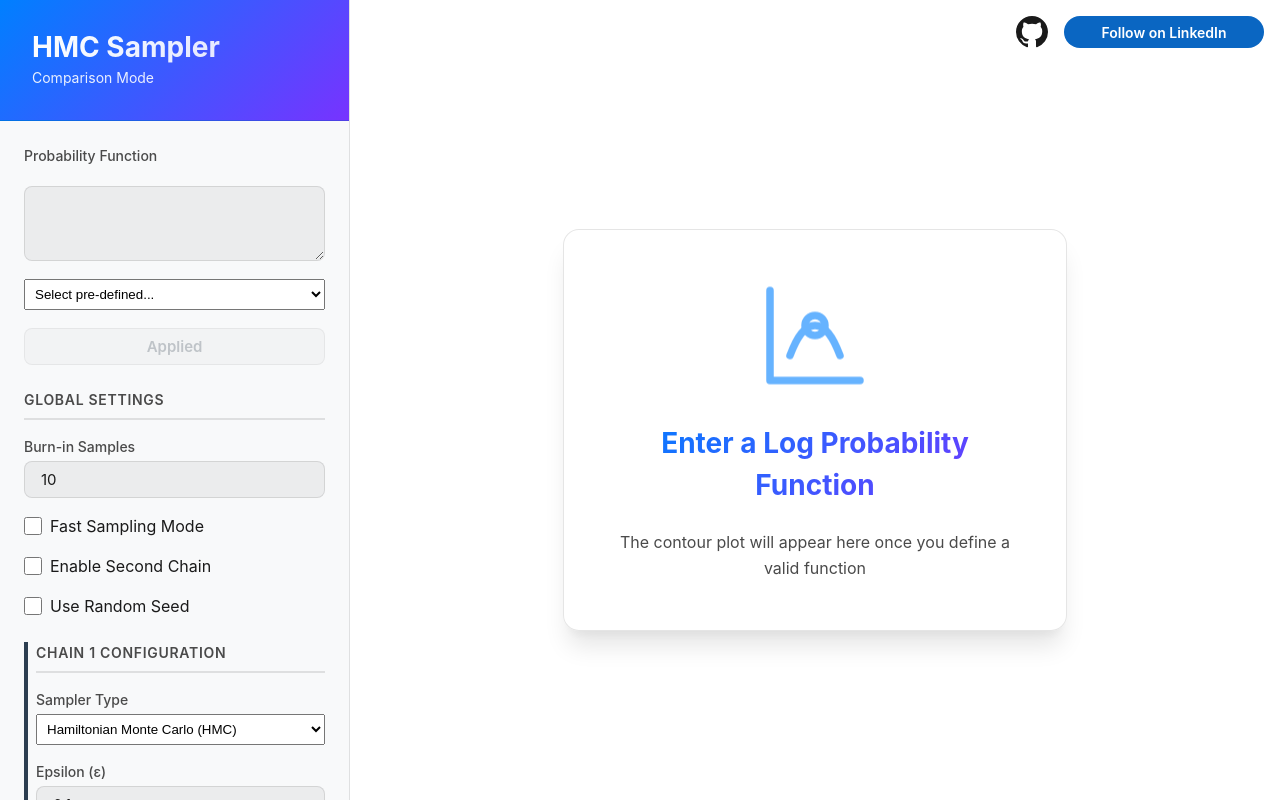
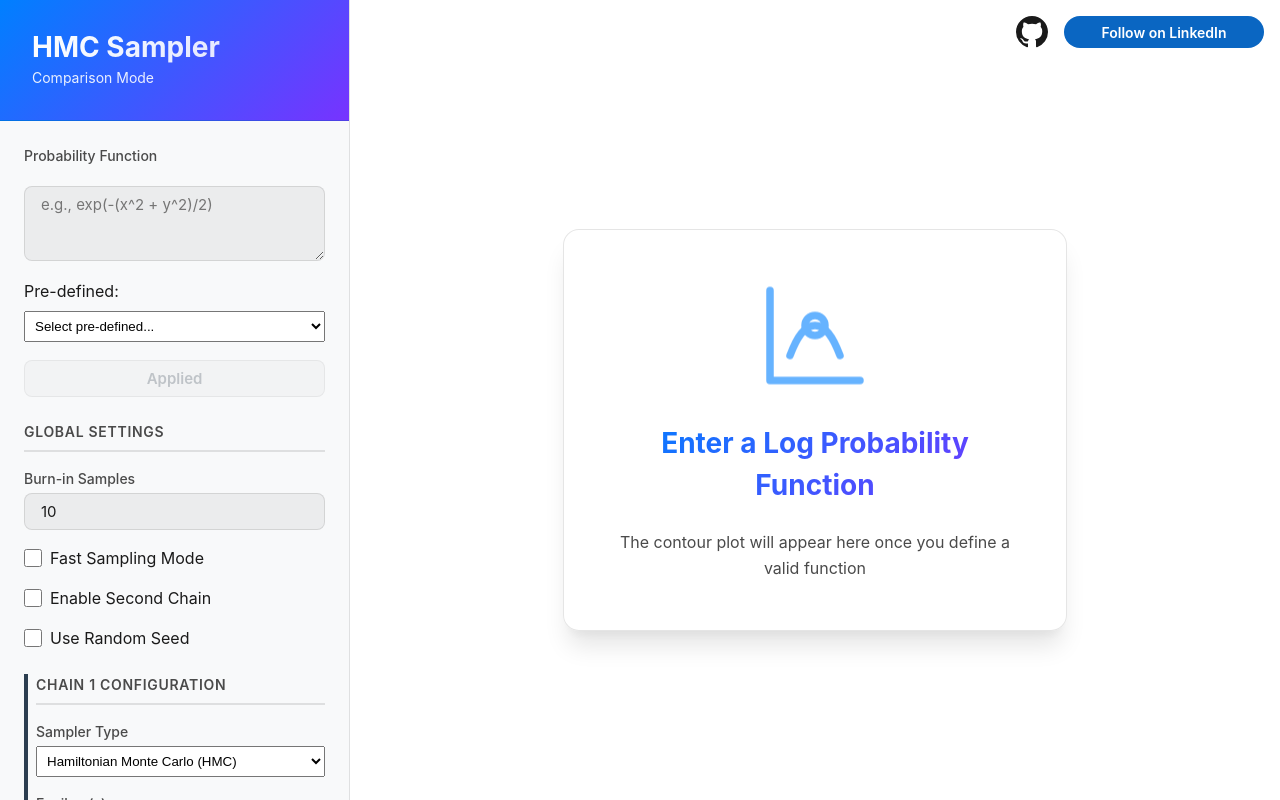
Before and after one commit to aerubanov/HMC_visualization, a React (Vite) app: page / in a window 1280 px wide. Built offline with nearby package versions, Linux system fonts and the light colour scheme.

Commit message:
fix some tests

```diff
--- a/src/components/Controls.jsx
+++ b/src/components/Controls.jsx
@@ -84,11 +84,14 @@ function Controls({
               id="logp-input"
               className="control-input"
               style={{ width: '100%', marginBottom: '10px' }}
+              placeholder="e.g., exp(-(x^2 + y^2)/2)"
               value={draftLogP}
               onChange={e => setDraftLogP(e.target.value)}
               rows={3}
             />
+            <label htmlFor="predefined-select" className="control-sublabel">Pre-defined:</label>
             <select
+              id="predefined-select"
               className="control-select"
               style={{ width: '100%', marginBottom: '10px', padding: '6px' }}
               onChange={e => e.target.value && setDraftLogP(e.target.value)}
@@ -146,8 +149,8 @@ function Controls({
             <h3 className="section-title">Chain {index + 1} Configuration</h3>
 
             <div className="control-group">
-              <label className="control-label">Sampler Type</label>
-              <select className="control-select" style={{width: '100%', padding: '6px'}} value={chain.samplerType} onChange={e => setChainConfig(chain.id, { samplerType: e.target.value })}>
+              <label htmlFor={`sampler-type-${chain.id}`} className="control-label">Sampler Type</label>
+              <select id={`sampler-type-${chain.id}`} className="control-select" style={{width: '100%', padding: '6px'}} value={chain.samplerType} onChange={e => setChainConfig(chain.id, { samplerType: e.target.value })}>
                 <option value="HMC">Hamiltonian Monte Carlo (HMC)</option>
                 <option value="GIBBS">Gibbs Sampling</option>
               </select>
@@ -156,19 +159,19 @@ function Controls({
             {chain.samplerType === 'HMC' && (
               <>
                 <div className="control-group">
-                  <label className="control-label">Epsilon (ε)</label>
-                  <input type="number" className="control-input" step="0.001" value={chain.params.epsilon} onChange={e => setChainConfig(chain.id, { params: { ...chain.params, epsilon: parseFloat(e.target.value) }})} />
+                  <label htmlFor={`epsilon-${chain.id}`} className="control-label">Epsilon (ε)</label>
+                  <input id={`epsilon-${chain.id}`} type="number" className="control-input" step="0.001" value={chain.params.epsilon} onChange={e => setChainConfig(chain.id, { params: { ...chain.params, epsilon: parseFloat(e.target.value) }})} />
                 </div>
                 <div className="control-group">
-                  <label className="control-label">Leapfrog Steps (L)</label>
-                  <input type="number" className="control-input" step="1" value={chain.params.L} onChange={e => setChainConfig(chain.id, { params: { ...chain.params, L: parseInt(e.target.value) }})} />
+                  <label htmlFor={`leapfrog-steps-${chain.id}`} className="control-label">Leapfrog Steps (L)</label>
+                  <input id={`leapfrog-steps-${chain.id}`} type="number" className="control-input" step="1" value={chain.params.L} onChange={e => setChainConfig(chain.id, { params: { ...chain.params, L: parseInt(e.target.value) }})} />
                 </div>
               </>
             )}
             {chain.samplerType === 'GIBBS' && (
               <div className="control-group">
-                <label className="control-label">Slice Width (w)</label>
-                <input type="number" className="control-input" step="0.1" value={chain.params.w} onChange={e => setChainConfig(chain.id, { params: { ...chain.params, w: parseFloat(e.target.value) }})} />
+                <label htmlFor={`slice-width-${chain.id}`} className="control-label">Slice Width (w)</label>
+                <input id={`slice-width-${chain.id}`} type="number" className="control-input" step="0.1" value={chain.params.w} onChange={e => setChainConfig(chain.id, { params: { ...chain.params, w: parseFloat(e.target.value) }})} />
               </div>
             )}
 
--- a/src/hooks/useSamplingController.js
+++ b/src/hooks/useSamplingController.js
@@ -168,7 +168,15 @@ export default function useSamplingController() {
   const setChainConfig = useCallback((id, configUpdates) => {
     setChains(prev => prev.map(c => {
       if (c.id === id) {
-        const result = { ...c, ...configUpdates };
+        const result = { ...c };
+        // Merge params if provided (not replace)
+        if (configUpdates.params !== undefined) {
+          result.params = { ...c.params, ...configUpdates.params };
+        }
+        // Apply remaining non-params updates
+        const { params: _params, ...otherUpdates } = configUpdates;
+        Object.assign(result, otherUpdates);
+
         const impl = samplingChainsRef.current.get(id);
         if (impl) {
           if (configUpdates.samplerType !== undefined) impl.setSamplerType(configUpdates.samplerType);
--- a/src/samplers/SamplingChain.js
+++ b/src/samplers/SamplingChain.js
@@ -29,7 +29,14 @@ export class SamplingChain {
   setParams(newParams) {
     this.params = { ...this.params, ...newParams };
     if (this.sampler && this.sampler.setParams) {
-      this.sampler.setParams(this.params);
+      // Only pass sampler-relevant params (not UI-only params like steps)
+      if (this.samplerType === 'HMC') {
+        const { epsilon, L } = this.params;
+        this.sampler.setParams({ epsilon, L });
+      } else {
+        const { w } = this.params;
+        this.sampler.setParams({ w });
+      }
     }
   }
 
```
Also changed, not shown: 2 other files (tests, documents, lock files or other folders).
